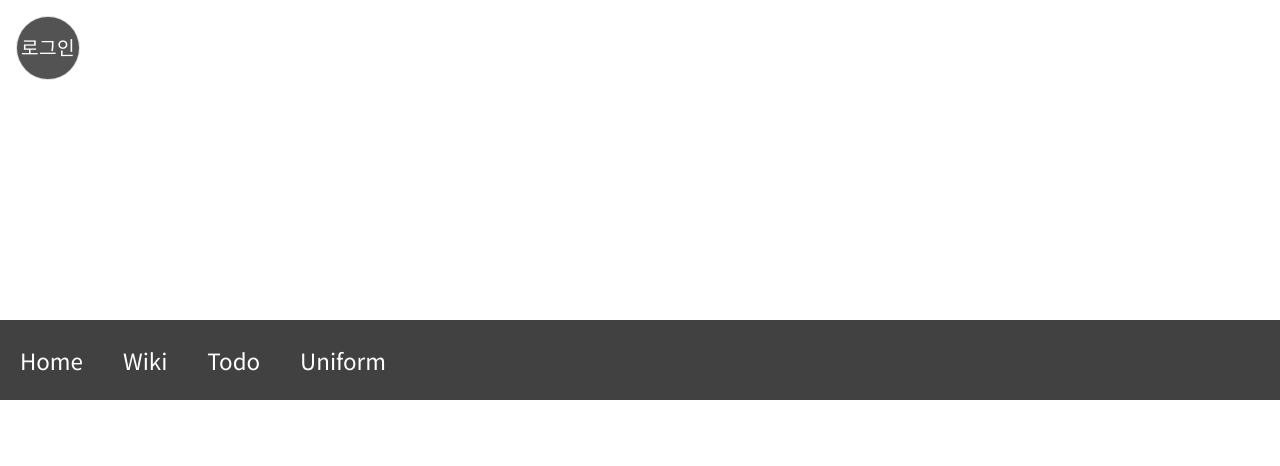
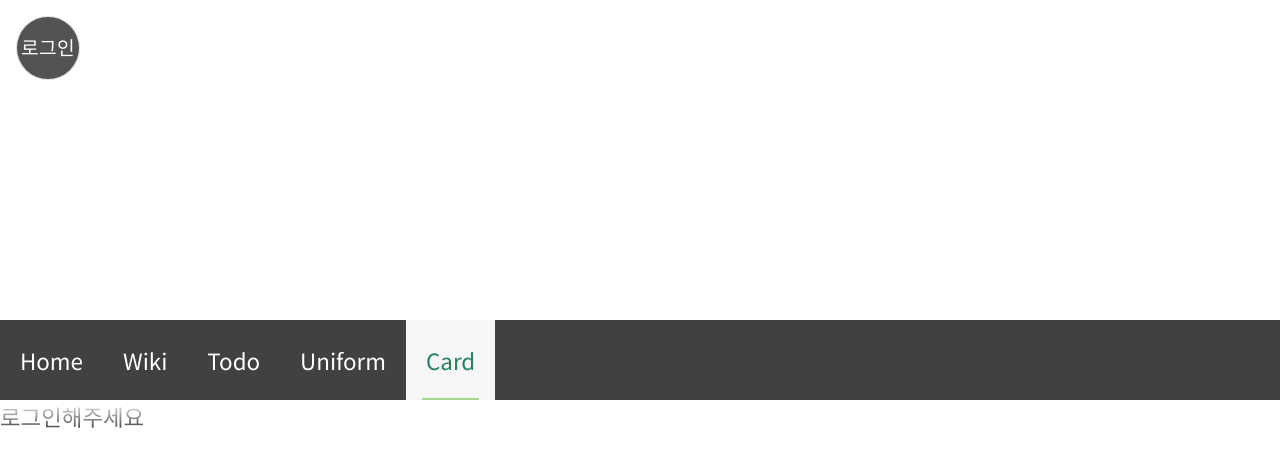
Before and after one commit to a23822/weed_wiki, a React (Create React App) app: page /card in a window 1280 px wide. Shown: the top 466 px of the page. Built offline with nearby package versions, Linux system fonts and the light colour scheme; no server answers.

Commit message:
카드작 컨텐츠 시작, JSON 시급함

```diff
--- /dev/null
+++ b/JSON/card.json
@@ -0,0 +1,37 @@
+{
+    "cards" : {
+        "없음" : {
+            "id" : 1,
+        },
+        "어스파" : {
+            "id" : 2,
+            "rank" : "p",
+            "option1" : "모공",
+            "option2" : "방무",
+            "option3" : ["공속"],
+            "option4" : ["에공","치율","피격5%상태지속감소20%", "기타"],
+            "option5" : ["물공", "쿨감", "기타"],
+            "option6" : ["생명", "회피", "치피", "기타"]
+        },
+        "가오갤" : {
+            "id" : 3,
+            "rank" : "p",
+            "option1" : "모공",
+            "option2" : "생명",
+            "option3" : ["공속"],
+            "option4" : ["치피", "쿨감", "치율", "공격5%이속20%", "기타"],
+            "option5" : ["방무", "에공", "회피", "기타"],
+            "option6" : ["물공", "기타"]
+        },
+        "언캐니" : {
+            "id" : 4,
+            "rank" : "p",
+            "option1" : "모공",
+            "option2" : "쿨감",
+            "option3" : ["공속"],
+            "option4" : ["물공", "생명", "치율", "공격5%모방20%", "기타"],
+            "option5" : ["에공", "치피", "기타"],
+            "option6" : ["공속",]
+        }
+    }
+}
--- a/src/App.js
+++ b/src/App.js
@@ -4,6 +4,7 @@ import Main from './components/main/main';
 import Header from './components/header/header';
 import Wiki from './components/wiki/wiki';
 import Todo from './components/todo/todo';
+import Card from './components/card/card';
 import Uniform from './components/uniform/uniform';
 import Admin from './components/admin/admin';
 import Customer from './components/admin/customer';
@@ -19,6 +20,7 @@ function App() {
         <Route exact path="/todo" component={Todo}/>
         <Route exact path="/uniform" component={Uniform}/>
         <Route exact path="/admin" component={Admin}/>
+        <Route exact path="/card" component={Card}/>
         <Route exact path="/admin/customer" component={Customer}/>
         <Route exact path="/admin/characterdb" component={CharacterDB}/>
       </Switch>
--- /dev/null
+++ b/src/components/card/card.js
@@ -0,0 +1,177 @@
+import React, { useState, useEffect, useContext, Fragment } from 'react';
+import { firebaseApp, AuthContext } from '../firebase/index';
+
+const Card = () => {
+    //로그인여부
+    const { currentUser } = useContext(AuthContext);
+    //회원정보
+    const [userAgentName, setUserAgentName] = useState('');
+    //카드리스트
+    const [cardList, setCardList] = useState([
+        {
+            id: 1,
+            cardid: 1,
+            level: 1,
+        },
+        {
+            id: 2,
+            cardid: 1,
+            level: 1,
+        },
+        {
+            id: 3,
+            cardid: 1,
+            level: 1,
+        },
+        {
+            id: 4,
+            cardid: 1,
+            level: 1,
+        },
+        {
+            id: 5,
+            cardid: 1,
+            level: 1,
+        },
+    ])
+    //카드작수치
+    const [cardValue, setCardValue] = useState([
+        {
+            id: 1,
+            name: '모공',
+            value: 0,
+        },
+        {
+            id: 2,
+            name: '물공',
+            value: 0,
+        },
+        {
+            id: 3,
+            name: '에공',
+            value: 0,
+        },
+        {
+            id: 4,
+            name: '생명',
+            value: 0,
+        },
+        {
+            id: 5,
+            name: '공속',
+            value: 0,
+        },
+        {
+            id: 6,
+            name: '방무',
+            value: 0,
+        },
+        {
+            id: 7,
+            name: '쿨감',
+            value: 0,
+        },
+        {
+            id: 8,
+            name: '치율',
+            value: 0,
+        },
+        {
+            id: 9,
+            name: '치피',
+            value: 0,
+        },
+        {
+            id: 10,
+            name: '회피',
+            value: 0,
+        },
+        {
+            id: 11,
+            name: '발동',
+            value: '없음',
+        }
+    ])
+
+
+
+    //TODO useEffect 로 둘러싸게 바뀌었는데 오류없을 시 보존 아니면 롤백
+    useEffect(()=>{
+        firebaseApp.auth().onAuthStateChanged(function(user) {
+            if (user) {
+                var userRef = firebaseApp.database().ref('users/' + user.uid)
+                userRef.once('value').then(function(snapshot) {
+                    setUserAgentName(snapshot.child('agentName').val());
+                    console.log(snapshot.child('cardSet'));
+                    if (snapshot.child('cardSet').val()){
+                        console.log('asdasd')
+                    } else {
+                        var newCardSet = firebaseApp.database().ref('users/' + user.uid + '/cardSet/');
+                        newCardSet.set({
+                            'preset1':
+                                {
+                                    'id': 1,
+                                    'list': cardList,
+                                    'value': cardValue,
+                                },
+                            })
+                    }
+                })
+            }
+            else {
+                console.log("no logged in")
+            }
+        })
+    }, [currentUser])
+
+
+    return(
+        <Fragment>
+            {currentUser?
+                <div className="content type_card">
+                    <div className="set_area">
+                        <div className="user_info_wrap">
+                            <div className="name">{{userAgentName}}님 카드작입니다.</div>
+                            <div className="preset_wrap">
+                                <select name="preset_list">
+
+                                </select>
+                            </div>
+                        </div>
+                        <ul className="card_list">
+                            <li className="card_wrap">
+                                <span role="button" className="card_btn">
+                                    <span></span>
+                                </span>
+                            </li>
+                            <li className="card_wrap">
+                                <span role="button" className="card_btn">
+
+                                </span>
+                            </li>
+                            <li className="card_wrap">
+                                <span role="button" className="card_btn">
+
+                                </span>
+                            </li>
+                            <li className="card_wrap">
+                                <span role="button" className="card_btn">
+
+                                </span>
+                            </li>
+                            <li className="card_wrap">
+                                <span role="button" className="card_btn">
+
+                                </span>
+                            </li>
+                        </ul>
+                    </div>
+                </div>
+                //비로그인
+                : <div>로그인해주세요</div>
+            }
+        </Fragment>
+    )
+}
+
+export default Card;
--- a/src/components/header/header.js
+++ b/src/components/header/header.js
@@ -24,6 +24,11 @@ const Header = () => {
             menuName:'Uniform',
             link:'/uniform',
         },
+        {
+            id: 5,
+            menuName: 'Card',
+            link:'/card',
+        }
     ]
 
     return(
--- a/src/index.scss
+++ b/src/index.scss
@@ -18,4 +18,5 @@
   @import './scss/main.scss';
   @import './scss/auth.scss';
   @import './scss/admin.scss';
+  @import './scss/card.scss';
 }
--- /dev/null
+++ b/src/scss/card.scss
@@ -0,0 +1,22 @@
+@charset 'UTF-8';
+@import url('https://fonts.googleapis.com/css?family=Do+Hyeon&display=swap');
+
+.content.type_card{
+    .set_area{
+        padding: 30px 18px 0;
+    }
+    .card_list{
+        &:after{
+            @include clear;
+        }
+        .card_wrap{
+            float:left;
+            width:20%;
+            height: 100px;
+            background-color:red;
+        }
+        .card_btn{
+            display:block;
+        }
+    }
+}
--- a/src/scss/main.scss
+++ b/src/scss/main.scss
@@ -1,4 +1,4 @@
-@charset 'UTF=8';
+@charset 'UTF-8';
 
 .main_wrap{
 
```
